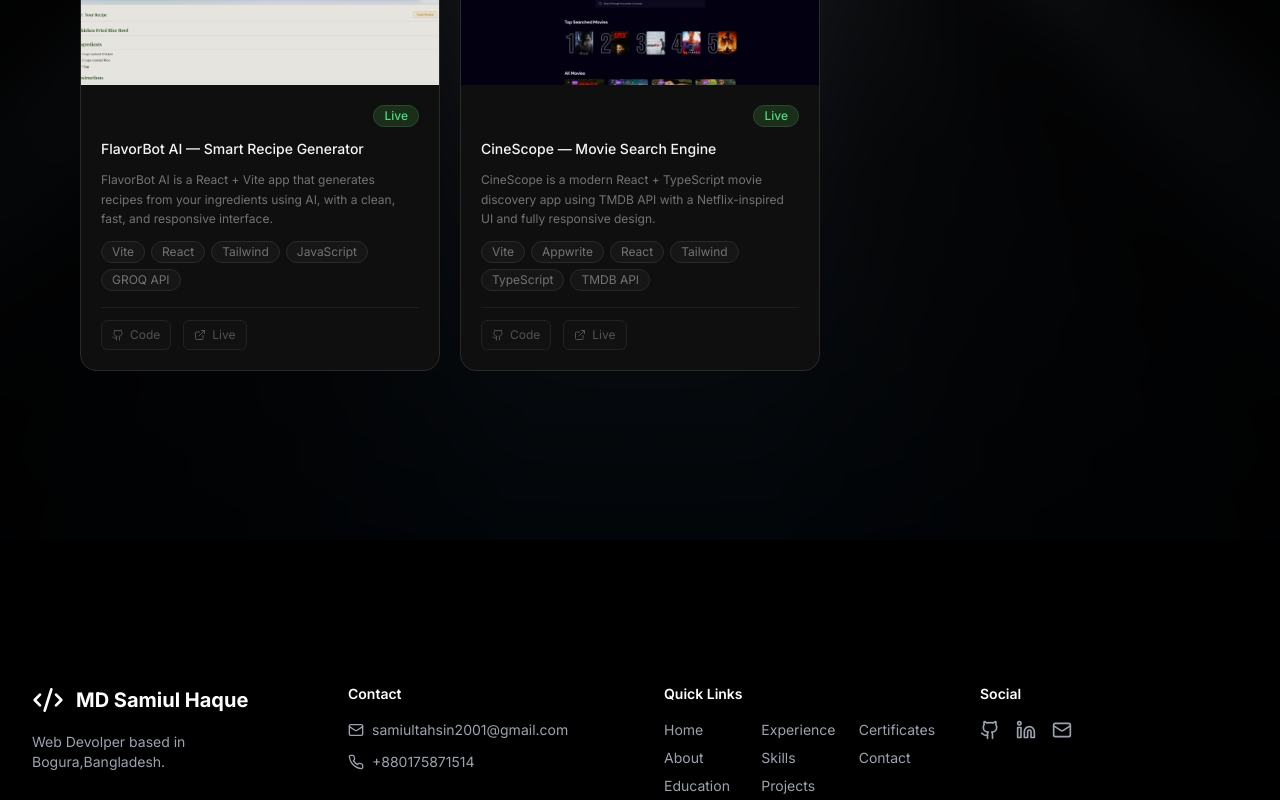
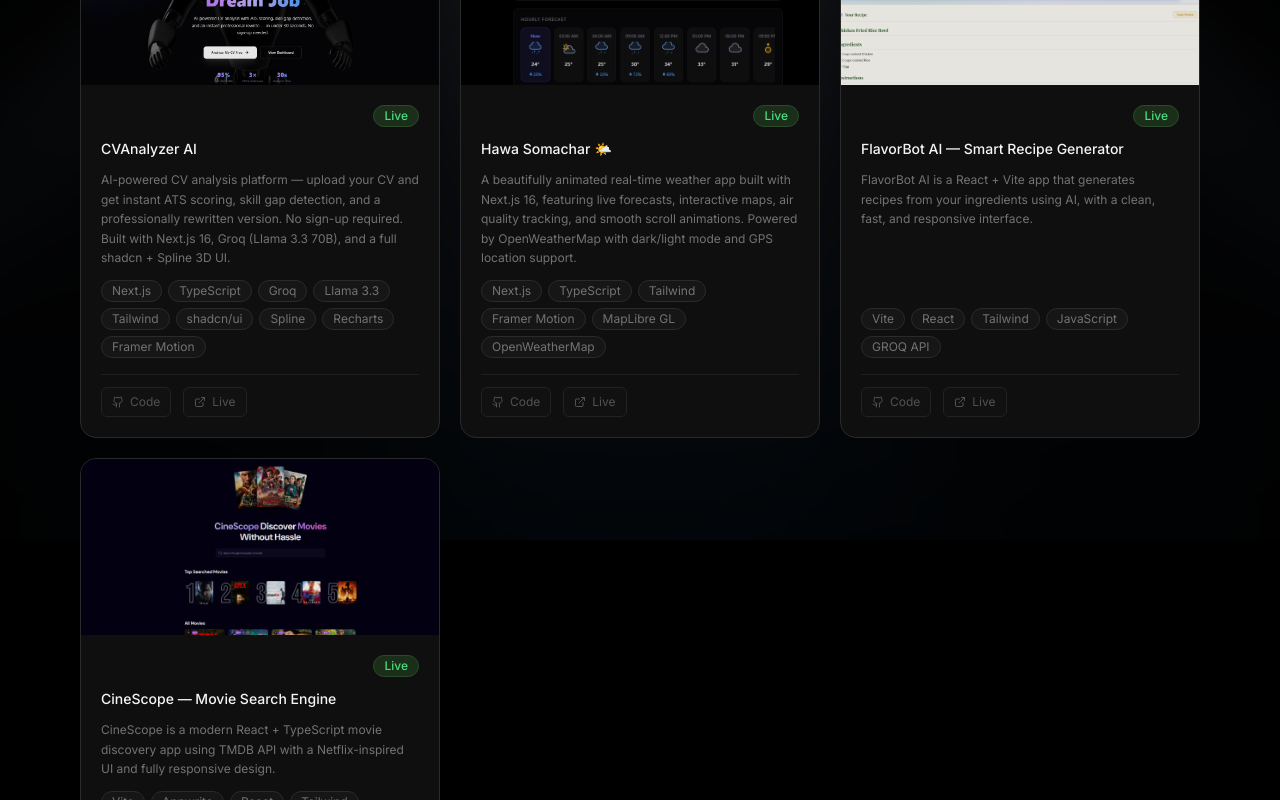
Before and after one commit to mdsamiulhaq03/Portfolio, a React (Vite) app: page /projects in a window 1280 px wide. Shown: the part 260-1060 px from the top of the page. Built offline with nearby package versions, Linux system fonts and the light colour scheme.

Commit message:
2 Projects are added

```diff
--- a/src/App.jsx
+++ b/src/App.jsx
@@ -85,14 +85,14 @@ function SEOUpdater() {
     if (ogUrl)
       ogUrl.setAttribute(
         "content",
-        `portfolio-five-rosy-pzsm9uct65.vercel.app${location.pathname}`,
+        `https://portfolio-five-rosy-pzsm9uct65.vercel.app${location.pathname}`,
       );
 
     const canonical = document.querySelector('link[rel="canonical"]');
     if (canonical)
       canonical.setAttribute(
         "href",
-        `portfolio-five-rosy-pzsm9uct65.vercel.app${location.pathname}`,
+        `https://portfolio-five-rosy-pzsm9uct65.vercel.app${location.pathname}`,
       );
   }, [location]);
 
--- a/src/components/Footer.jsx
+++ b/src/components/Footer.jsx
@@ -1,5 +1,6 @@
 import { Link } from "react-router-dom";
 import { Code2, Github, Linkedin, Mail, Phone } from "lucide-react";
+import { CONTACT_INFO } from "@/config/contact";
 
 const Footer = () => {
   const currentYear = new Date().getFullYear();
@@ -34,7 +35,7 @@ const Footer = () => {
               </span>
             </Link>
             <p className="text-sm text-gray-400">
-              Web Devolper based in Bogura,Bangladesh.
+              Web Developer based in Bogura, Bangladesh.
             </p>
           </div>
 
@@ -44,22 +45,22 @@ const Footer = () => {
             <ul className="space-y-3">
               <li>
                 <a
-                  href="mailto:samiultahsin2001@gmail.com"
+                  href={`mailto:${CONTACT_INFO.email}`}
                   className="text-sm text-gray-400 hover:text-white transition-colors flex items-center gap-2"
-                  aria-label="Email Niladri Chatterjee"
+                  aria-label={`Email ${CONTACT_INFO.email}`}
                 >
                   <Mail className="w-4 h-4" aria-hidden="true" />
-                  samiultahsin2001@gmail.com
+                  {CONTACT_INFO.email}
                 </a>
               </li>
               <li>
                 <a
-                  href="tel:+880175871514"
+                  href={`tel:${CONTACT_INFO.phone}`}
                   className="text-sm text-gray-400 hover:text-white transition-colors flex items-center gap-2"
-                  aria-label="Call Niladri Chatterjee"
+                  aria-label={`Call ${CONTACT_INFO.phone}`}
                 >
                   <Phone className="w-4 h-4" aria-hidden="true" />
-                  +880175871514
+                  {CONTACT_INFO.phone}
                 </a>
               </li>
             </ul>
@@ -110,7 +111,7 @@ const Footer = () => {
             <h3 className="text-sm font-semibold text-white">Social</h3>
             <div className="flex space-x-4">
               <a
-                href="https://github.com/niladri-1"
+                href={CONTACT_INFO.github}
                 target="_blank"
                 rel="noopener noreferrer"
                 className="text-gray-400 hover:text-white transition-colors"
@@ -119,7 +120,7 @@ const Footer = () => {
                 <Github className="w-5 h-5" aria-hidden="true" />
               </a>
               <a
-                href="https://linkedin.com/in/niladri1"
+                href={CONTACT_INFO.linkedin}
                 target="_blank"
                 rel="noopener noreferrer"
                 className="text-gray-400 hover:text-white transition-colors"
@@ -128,7 +129,7 @@ const Footer = () => {
                 <Linkedin className="w-5 h-5" aria-hidden="true" />
               </a>
               <a
-                href="mailto:samiultahsin2001@gmail.com"
+                href={`mailto:${CONTACT_INFO.email}`}
                 className="text-gray-400 hover:text-white transition-colors"
                 aria-label="Email"
               >
--- a/src/config/contact.js
+++ b/src/config/contact.js
@@ -6,9 +6,9 @@
 export const CONTACT_INFO = {
   email: "samiultahsin2001@gmail.com",
   phone: "+8801758715154",
-  whatsapp: "+88017587151549",
+  whatsapp: "+8801758715154",
   location: "Bogura, Bangladesh",
-  timezone: "BST (UTC+5:30)",
+  timezone: "BST (UTC+06:00)",
   github: "https://github.com/mdsamiulhaq03",
   linkedin: "https://www.linkedin.com/in/md-samiul-haq/",
   twitter: "https://x.com/Samiul20010810",
--- a/src/pages/Certificates.jsx
+++ b/src/pages/Certificates.jsx
@@ -2,66 +2,73 @@ import { motion } from "framer-motion";
 import { Award, Calendar, ExternalLink } from "lucide-react";
 import { ScrollAnimation } from "@/components/ScrollAnimation";
 
+import typescriptPdf from "@/assets/files/certificates_pdf/TypeScript.pdf";
+import awsEcsPdf from "@/assets/files/certificates_pdf/aws_ecs.pdf";
+import javascriptPdf from "@/assets/files/certificates_pdf/javascript.pdf";
+import dockerPdf from "@/assets/files/certificates_pdf/docker_fundamentals.pdf";
+import pythonPdf from "@/assets/files/certificates_pdf/python.pdf";
+import cybersecurityPdf from "@/assets/files/certificates_pdf/cybersecurity_virtual_program.pdf";
+
 const certificates = [
-  // {
-  //   title: "Typescript Programming",
-  //   issuer: "Geekster",
-  //   date: "22th April 2025",
-  //   link: typescriptPdf,
-  //   description:
-  //     "Covers TypeScript fundamentals, including syntax, types. Includes practical examples and real-world applications.",
-  //   skills: [
-  //     "TypeScript",
-  //     "JavaScript",
-  //     "Frontend Development",
-  //     "Backend Development",
-  //   ],
-  // },
-  // {
-  //   title: "AWS ECS Deployment and Management",
-  //   issuer: "KodeKloud",
-  //   date: "20th March 2025",
-  //   link: awsEcsPdf,
-  //   description:
-  //     "Covers deploying and managing containers on AWS using ECS, including cluster management, load balancing, auto-scaling, and CI/CD integration.",
-  //   skills: ["AWS ECS", "Cloud Computing", "DevOps", "CI/CD"],
-  // },
-  // {
-  //   title: "JavaScript Programming",
-  //   issuer: "HackerRank",
-  //   date: "18th February 2025",
-  //   link: javascriptPdf,
-  //   description:
-  //     "Validates JavaScript fundamentals, including syntax, functions, and problem-solving.",
-  //   skills: ["JavaScript", "ES6", "Asynchronous Programming"],
-  // },
-  // {
-  //   title: "Docker Fundamentals",
-  //   issuer: "KodeKloud",
-  //   date: "18th February 2025",
-  //   link: dockerPdf,
-  //   description:
-  //     "Teaches containerization, networking, security, and CI/CD with Docker.",
-  //   skills: ["Docker", "Containerization", "CI/CD"],
-  // },
-  // {
-  //   title: "Python Programming",
-  //   issuer: "HackerRank",
-  //   date: "10 Oct 2023",
-  //   link: pythonPdf,
-  //   description:
-  //     "Validates Python basics, including loops, functions, and data structures.",
-  //   skills: ["Python", "Functions", "Data Structures"],
-  // },
-  // {
-  //   title: "Cybersecurity Virtual Program",
-  //   issuer: "Forage",
-  //   date: "10 Jul 2023",
-  //   link: cybersecurityPdf,
-  //   description:
-  //     "Focuses on cybersecurity threats, vulnerabilities, and risk mitigation.",
-  //   skills: ["Cybersecurity", "Threat Mitigation", "Ransomware"],
-  // },
+  {
+    title: "Typescript Programming",
+    issuer: "Geekster",
+    date: "22th April 2025",
+    link: typescriptPdf,
+    description:
+      "Covers TypeScript fundamentals, including syntax, types. Includes practical examples and real-world applications.",
+    skills: [
+      "TypeScript",
+      "JavaScript",
+      "Frontend Development",
+      "Backend Development",
+    ],
+  },
+  {
+    title: "AWS ECS Deployment and Management",
+    issuer: "KodeKloud",
+    date: "20th March 2025",
+    link: awsEcsPdf,
+    description:
+      "Covers deploying and managing containers on AWS using ECS, including cluster management, load balancing, auto-scaling, and CI/CD integration.",
+    skills: ["AWS ECS", "Cloud Computing", "DevOps", "CI/CD"],
+  },
+  {
+    title: "JavaScript Programming",
+    issuer: "HackerRank",
+    date: "18th February 2025",
+    link: javascriptPdf,
+    description:
+      "Validates JavaScript fundamentals, including syntax, functions, and problem-solving.",
+    skills: ["JavaScript", "ES6", "Asynchronous Programming"],
+  },
+  {
+    title: "Docker Fundamentals",
+    issuer: "KodeKloud",
+    date: "18th February 2025",
+    link: dockerPdf,
+    description:
+      "Teaches containerization, networking, security, and CI/CD with Docker.",
+    skills: ["Docker", "Containerization", "CI/CD"],
+  },
+  {
+    title: "Python Programming",
+    issuer: "HackerRank",
+    date: "10 Oct 2023",
+    link: pythonPdf,
+    description:
+      "Validates Python basics, including loops, functions, and data structures.",
+    skills: ["Python", "Functions", "Data Structures"],
+  },
+  {
+    title: "Cybersecurity Virtual Program",
+    issuer: "Forage",
+    date: "10 Jul 2023",
+    link: cybersecurityPdf,
+    description:
+      "Focuses on cybersecurity threats, vulnerabilities, and risk mitigation.",
+    skills: ["Cybersecurity", "Threat Mitigation", "Ransomware"],
+  },
 ];
 
 const Certificates = () => {
--- a/src/pages/Contact.jsx
+++ b/src/pages/Contact.jsx
@@ -11,6 +11,7 @@ import {
   MessageSquare,
 } from "lucide-react";
 import { useState } from "react";
+import { CONTACT_INFO } from "@/config/contact";
 
 const Contact = () => {
   const [formData, setFormData] = useState({
@@ -51,24 +52,24 @@ const Contact = () => {
     {
       icon: <Mail className="w-5 h-5" />,
       label: "Email",
-      value: "samiultahsin2001@gmail.com",
-      link: "mailto:samiultahsin2001@gmail.com",
+      value: CONTACT_INFO.email,
+      link: `mailto:${CONTACT_INFO.email}`,
     },
     {
       icon: <Phone className="w-5 h-5" />,
       label: "Phone",
-      value: "+8801758715154",
-      link: "tel:+8801758715154",
+      value: CONTACT_INFO.phone,
+      link: `tel:${CONTACT_INFO.phone}`,
     },
     {
       icon: <MapPin className="w-5 h-5" />,
       label: "Location",
-      value: "Bogura Bangladesh",
+      value: CONTACT_INFO.location,
     },
     {
       icon: <Clock className="w-5 h-5" />,
       label: "Time Zone",
-      value: "BST (UTC+06:00)",
+      value: CONTACT_INFO.timezone,
     },
   ];
 
@@ -76,17 +77,17 @@ const Contact = () => {
     {
       icon: <Github className="w-5 h-5" />,
       label: "GitHub",
-      link: "https://github.com/mdsamiulhaq03",
+      link: CONTACT_INFO.github,
     },
     {
       icon: <Linkedin className="w-5 h-5" />,
       label: "LinkedIn",
-      link: "https://www.linkedin.com/in/md-samiul-haq/",
+      link: CONTACT_INFO.linkedin,
     },
     {
       icon: <MessageCircle className="w-5 h-5" />,
       label: "WhatsApp",
-      link: "https://wa.me/+01758715154",
+      link: `https://wa.me/${CONTACT_INFO.whatsapp.replace(/\D/g, "")}`,
     },
   ];
 
--- a/src/pages/Experience.jsx
+++ b/src/pages/Experience.jsx
@@ -8,6 +8,8 @@ import {
 } from "lucide-react";
 import { ScrollAnimation } from "@/components/ScrollAnimation";
 
+import codeAlphaPdf from "@/assets/files/experience_pdf/codeAlpha.pdf";
+
 const experiences = [
   // {
   //   title: "Software Engineering Intern",
@@ -15,50 +17,10 @@ const experiences = [
   //   location: "Remote",
   //   period: "Jun 2024 - Aug 2024",
   //   type: "Internship",
-  //   image: codeAlphaImg,
   //   certificateUrl: codeAlphaPdf,
   //   description: [
   //     "Optimized web application performance with JavaScript and React.js, achieving a 98% error-free rate",
   //     "Implemented advanced features on a React.js platform, resulting in a 40% surge in user interaction",
-  //   ],
-  // },
-  // {
-  //   title: "Full Stack Development Intern",
-  //   company: "Bharat Intern",
-  //   location: "Remote",
-  //   period: "Jun 2024 - Jul 2024",
-  //   type: "Internship",
-  //   image: bharatInternImg,
-  //   certificateUrl: bharatInternPdf,
-  //   description: [
-  //     "Designed 3 websites with CSS, JavaScript, React.js, Node.js and MongoDB, resulting in a 30% increase in user engagement",
-  //     "Built a money tracker app using HTML, CSS, React.js, Node.js, and MongoDB, improving user financial tracking by 25%",
-  //   ],
-  // },
-  // {
-  //   title: "Web Applications Intern",
-  //   company: "CodeClause",
-  //   location: "Remote",
-  //   period: "Jun 2023 - Jul 2023",
-  //   type: "Internship",
-  //   image: codeClauseImg,
-  //   certificateUrl: codeClausePdf,
-  //   description: [
-  //     "Engineered a real-time collaborative document editor using Next.js, TypeScript, and Liveblocks, reducing latency by 30%",
-  //     "Implemented and optimized a personal portfolio with Next.js and Tailwind CSS, improving performance by 40%",
-  //   ],
-  // },
-  // {
-  //   title: "Junior Web Developer",
-  //   company: "Oasis Infobyte",
-  //   location: "Remote",
-  //   period: "Jun 2023 - Jul 2023",
-  //   type: "Internship",
-  //   image: oasisInfobyteImg,
-  //   certificateUrl: oasisInfobytePdf,
-  //   description: [
-  //     "Engineered a real-time collaborative document editor using Next.js, TypeScript, and Liveblocks, reducing latency by 30%",
-  //     "Implemented and optimized a personal portfolio with Next.js and Tailwind CSS, improving performance by 40%",
   //   ],
   // },
 ];
@@ -77,7 +39,6 @@ const Experience = () => {
         {experiences.map((exp) => (
           <ScrollAnimation key={exp.title}>
             <div className="group relative bg-gray-800/50 rounded-xl sm:rounded-2xl overflow-hidden backdrop-blur-sm hover:bg-gray-800/70 transition-all border border-white/5">
-              <div className="grid grid-cols-1 md:grid-cols-[1fr,300px]">
               <div className="p-6 sm:p-8">
                 <div className="flex items-center gap-3 mb-4 sm:mb-6">
                   <div className="p-2 sm:p-3 bg-white/10 rounded-lg sm:rounded-xl group-hover:bg-white/20 transition-colors">
@@ -98,9 +59,12 @@ const Experience = () => {
                   <span>{exp.location}</span>
                   <span>•</span>
                   <span>{exp.period}</span>
+                  <span className="ml-1 px-2 py-0.5 text-xs bg-white/10 rounded-full">
+                    {exp.type}
+                  </span>
                 </div>
 
-                  <ul className="space-y-3 sm:space-y-4">
+                <ul className="space-y-3 sm:space-y-4 mb-6">
                   {exp.description.map((item, i) => (
                     <li
                       key={i}
@@ -116,36 +80,12 @@ const Experience = () => {
                   href={exp.certificateUrl}
                   target="_blank"
                   rel="noopener noreferrer"
-                    className="md:hidden mt-6 inline-flex items-center gap-2 px-6 py-2.5 text-white bg-white/10 hover:bg-white/20 backdrop-blur-sm rounded-lg transition-all duration-300 text-sm font-medium"
+                  className="inline-flex items-center gap-2 px-6 py-2.5 text-white bg-white/10 hover:bg-white/20 backdrop-blur-sm rounded-lg transition-all duration-300 text-sm font-medium"
                   whileHover={{ scale: 1.02 }}
                 >
                   View Certificate
                   <ExternalLink className="w-4 h-4" />
                 </motion.a>
-                </div>
-
-                <div className="relative hidden md:block">
-                  <div className="absolute inset-0 group-hover:scale-105 transition-transform duration-500">
-                    <img
-                      src={exp.image}
-                      alt={exp.company}
-                      className="w-full h-full object-cover"
-                    />
-                    <div className="absolute inset-0 bg-gradient-to-r from-gray-800/80 to-transparent" />
-                  </div>
-                  <div className="relative h-full flex items-center justify-center">
-                    <motion.a
-                      href={exp.certificateUrl}
-                      target="_blank"
-                      rel="noopener noreferrer"
-                      className="px-8 py-3 text-white font-bold bg-white/10 hover:bg-white/20 backdrop-blur-sm rounded-xl flex items-center gap-2 transition-all duration-300 hover:scale-105 border border-white/10 hover:border-white/20"
-                      whileHover={{ y: -5 }}
-                    >
-                      View Certificate
-                      <ExternalLink className="w-4 h-4" />
-                    </motion.a>
-                  </div>
-                </div>
               </div>
             </div>
           </ScrollAnimation>
--- a/src/pages/Home.jsx
+++ b/src/pages/Home.jsx
@@ -12,14 +12,15 @@ import {
 import { Link } from "react-router-dom";
 import { useState } from "react";
 import useSWR from "swr";
-import cvPdf from "@/assets/files/cv_pdf/Samiul_Haque_CV.pdf"; //Change CV
+import cvPdf from "@/assets/files/cv_pdf/Samiul_Haque_CV.pdf";
+import { CONTACT_INFO } from "@/config/contact";
 
 const fetcher = (url) => fetch(url).then((res) => res.json());
 
 const Home = () => {
   const [copied, setCopied] = useState(false);
-  const email = "samiultahsin@gmail.com";
-  const whatsappNumber = "880175871514";
+  const email = CONTACT_INFO.email;
+  const whatsappNumber = CONTACT_INFO.whatsapp.replace(/\D/g, "");
 
   const { data: githubData } = useSWR(
     "https://api.github.com/users/mdsamiulhaq03",
--- a/src/pages/Projects.jsx
+++ b/src/pages/Projects.jsx
@@ -1,10 +1,34 @@
-import { Github, ExternalLink, Star } from "lucide-react";
+import { Github, ExternalLink } from "lucide-react";
 import { ScrollAnimation } from "@/components/ScrollAnimation";
 
 import FlavorBot from "@/assets/projects_img/FlavorBot.png";
 import CineScope from "@/assets/projects_img/CineScope.png";
+import CVAnalyzer from "@/assets/projects_img/CVAnalyzer.png";
+import HawaSomachar from "@/assets/projects_img/HawaSmachar.png";
+
 
 const projects = [
+    {
+title: "CVAnalyzer AI",
+description:
+  "AI-powered CV analysis platform — upload your CV and get instant ATS scoring, skill gap detection, and a professionally rewritten version. No sign-up required. Built with Next.js 16, Groq (Llama 3.3 70B), and a full shadcn + Spline 3D UI.",
+image: CVAnalyzer,
+github: "https://github.com/mdsamiulhaq03/CVAnalyzer",
+live: "https://cv-tracker-three.vercel.app/",
+tags: ["Next.js", "TypeScript", "Groq", "Llama 3.3", "Tailwind", "shadcn/ui", "Spline", "Recharts", "Framer Motion"],
+liveStatus: true,
+  },
+
+  {
+title: "Hawa Somachar 🌤️",
+description:
+  "A beautifully animated real-time weather app built with Next.js 16, featuring live forecasts, interactive maps, air quality tracking, and smooth scroll animations. Powered by OpenWeatherMap with dark/light mode and GPS location support.",
+image: HawaSomachar,
+github: "https://github.com/mdsamiulhaq03/WeatherApp",
+live: "https://hawasamchar.vercel.app/",
+tags: ["Next.js", "TypeScript", "Tailwind", "Framer Motion", "MapLibre GL", "OpenWeatherMap"],
+liveStatus: true,
+  },
   {
     title: "FlavorBot AI — Smart Recipe Generator",
     description:
--- a/src/pages/Skills.jsx
+++ b/src/pages/Skills.jsx
@@ -124,13 +124,13 @@ const skills = [
     category: "Machine Learning & Deep Learning",
     icon: <BrainCircuit className="w-6 h-6" />,
     items: [
-      { name: "Python", icon: <PyTorchLogo /> },
+      { name: "PyTorch", icon: <PyTorchLogo /> },
       { name: "TensorFlow", icon: <TensorFlow /> },
       { name: "Keras", icon: <KerasLogo /> },
     ],
   },
   {
-    category: "Data Analysis & Visualization ",
+    category: "Data Analysis & Visualization",
     icon: <Eye className="w-6 h-6" />,
     items: [
       { name: "Pandas", icon: <Pandas /> },
```
Also changed, not shown: src/assets/projects_img/CVAnalyzer.png (added), src/assets/projects_img/HawaSmachar.png (added). Lines whose indentation alone changed are shown as unchanged.
